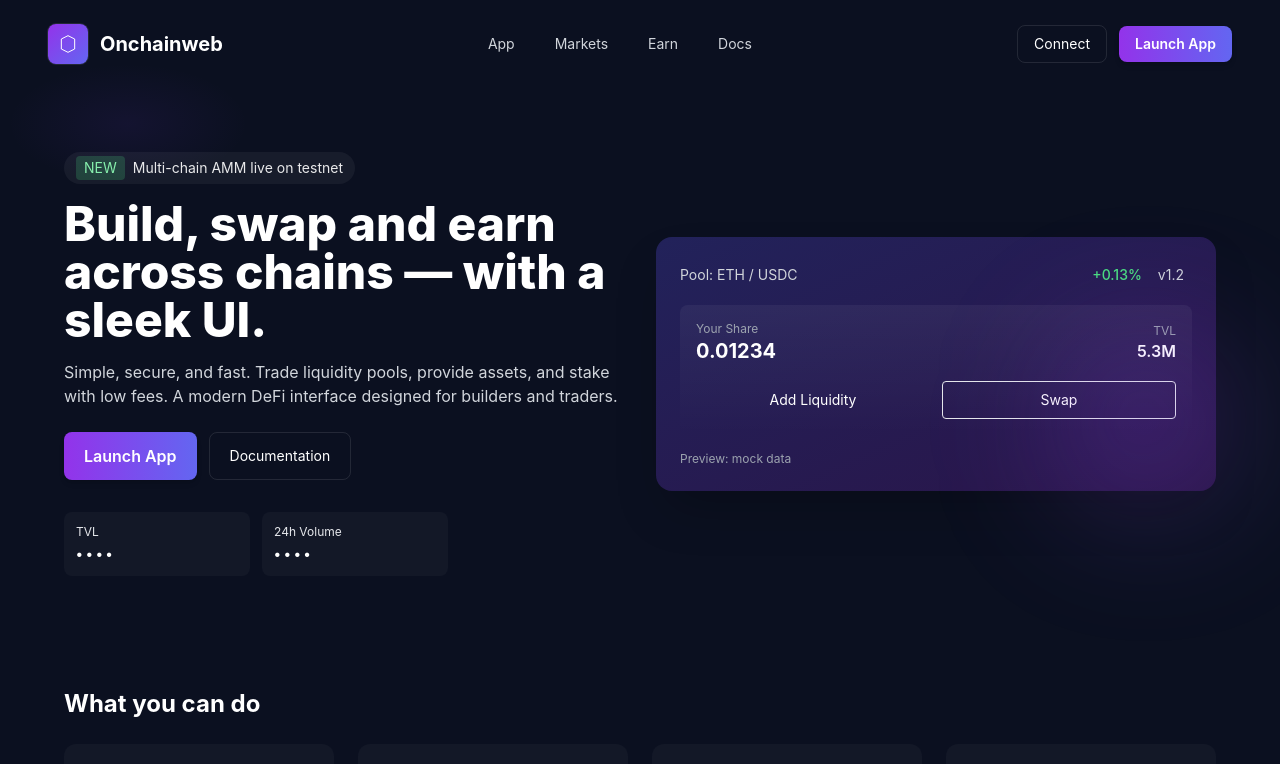
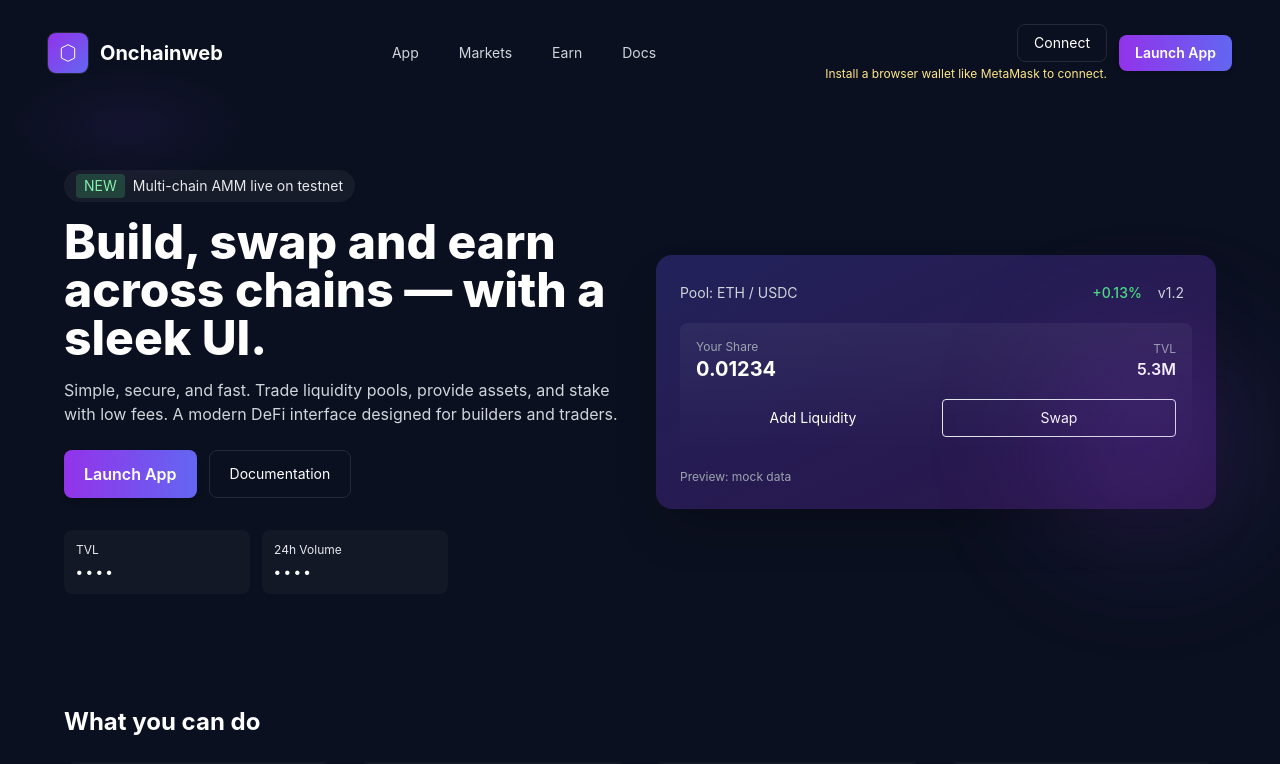
Before and after one commit to xiaoli2428/moekha125-a11y, a React (Vite) app: page / in a window 1280 px wide. Shown: the top 764 px of the page. Built offline with nearby package versions, Linux system fonts and the light colour scheme.

Commit message:
Add wallet connect button

```diff
--- a/src/components/Header.jsx
+++ b/src/components/Header.jsx
@@ -1,4 +1,5 @@
 import React from 'react'
+import WalletConnectButton from './WalletConnectButton'
 
 export default function Header() {
   return (
@@ -23,7 +24,7 @@ export default function Header() {
       </nav>
 
       <div className="flex items-center space-x-3" role="group" aria-label="Wallet actions">
-        <button type="button" className="hidden md:inline-block px-4 py-2 border border-white/10 rounded-lg text-sm hover:bg-white/5 focus:outline-none focus:ring-2 focus:ring-purple-500 focus:ring-offset-2 focus:ring-offset-gray-900" aria-label="Connect wallet">Connect</button>
+        <WalletConnectButton />
         <button type="button" className="px-4 py-2 bg-gradient-to-r from-purple-600 to-indigo-500 rounded-lg text-sm font-semibold shadow-md hover:opacity-95 focus:outline-none focus:ring-2 focus:ring-purple-500 focus:ring-offset-2 focus:ring-offset-gray-900" aria-label="Launch application">Launch App</button>
       </div>
     </header>
--- /dev/null
+++ b/src/components/WalletConnectButton.jsx
@@ -0,0 +1,98 @@
+import React, { useEffect, useMemo, useState } from 'react'
+
+function shortenAddress(address) {
+  if (!address || typeof address !== 'string') return ''
+  return `${address.slice(0, 6)}…${address.slice(-4)}`
+}
+
+export default function WalletConnectButton() {
+  const [account, setAccount] = useState('')
+  const [isConnecting, setIsConnecting] = useState(false)
+  const [error, setError] = useState('')
+
+  const hasProvider = useMemo(() => typeof window !== 'undefined' && typeof window.ethereum !== 'undefined', [])
+
+  useEffect(() => {
+    if (!hasProvider) return
+
+    const handleAccountsChanged = (accounts) => {
+      if (accounts && accounts.length > 0) {
+        setAccount(accounts[0])
+        setError('')
+      } else {
+        setAccount('')
+      }
+    }
+
+    window.ethereum
+      .request({ method: 'eth_accounts' })
+      .then(handleAccountsChanged)
+      .catch(() => {})
+
+    window.ethereum.on('accountsChanged', handleAccountsChanged)
+
+    return () => {
+      window.ethereum?.removeListener('accountsChanged', handleAccountsChanged)
+    }
+  }, [hasProvider])
+
+  const connectWallet = async () => {
+    setError('')
+
+    if (!hasProvider) {
+      setError('No Ethereum wallet detected. Please install MetaMask or a compatible wallet.')
+      return
+    }
+
+    try {
+      setIsConnecting(true)
+      const accounts = await window.ethereum.request({ method: 'eth_requestAccounts' })
+      if (!accounts || accounts.length === 0) {
+        setError('No accounts returned from wallet.')
+        return
+      }
+      setAccount(accounts[0])
+    } catch (err) {
+      if (err?.code === 4001) {
+        setError('Connection request was rejected.')
+      } else {
+        setError(err?.message || 'Failed to connect wallet.')
+      }
+    } finally {
+      setIsConnecting(false)
+    }
+  }
+
+  return (
+    <div className="flex flex-col items-end gap-1 text-sm" aria-live="polite">
+      <button
+        type="button"
+        onClick={connectWallet}
+        className="hidden md:inline-flex items-center gap-2 px-4 py-2 border border-white/10 rounded-lg text-sm hover:bg-white/5 focus:outline-none focus:ring-2 focus:ring-purple-500 focus:ring-offset-2 focus:ring-offset-gray-900 disabled:opacity-60"
+        aria-label={account ? `Connected wallet ${shortenAddress(account)}` : 'Connect wallet'}
+        disabled={isConnecting}
+      >
+        {account ? (
+          <>
+            <span className="inline-flex h-2 w-2 rounded-full bg-emerald-400" aria-hidden="true"></span>
+            {shortenAddress(account)}
+          </>
+        ) : (
+          'Connect'
+        )}
+      </button>
+
+      {error && (
+        <p className="text-xs text-rose-200 max-w-xs text-right" role="alert">
+          {error}
+        </p>
+      )}
+
+      {!hasProvider && !account && !error && (
+        <p className="text-xs text-amber-200 max-w-xs text-right" role="status">
+          Install a browser wallet like MetaMask to connect.
+        </p>
+      )}
+    </div>
+  )
+}
```
